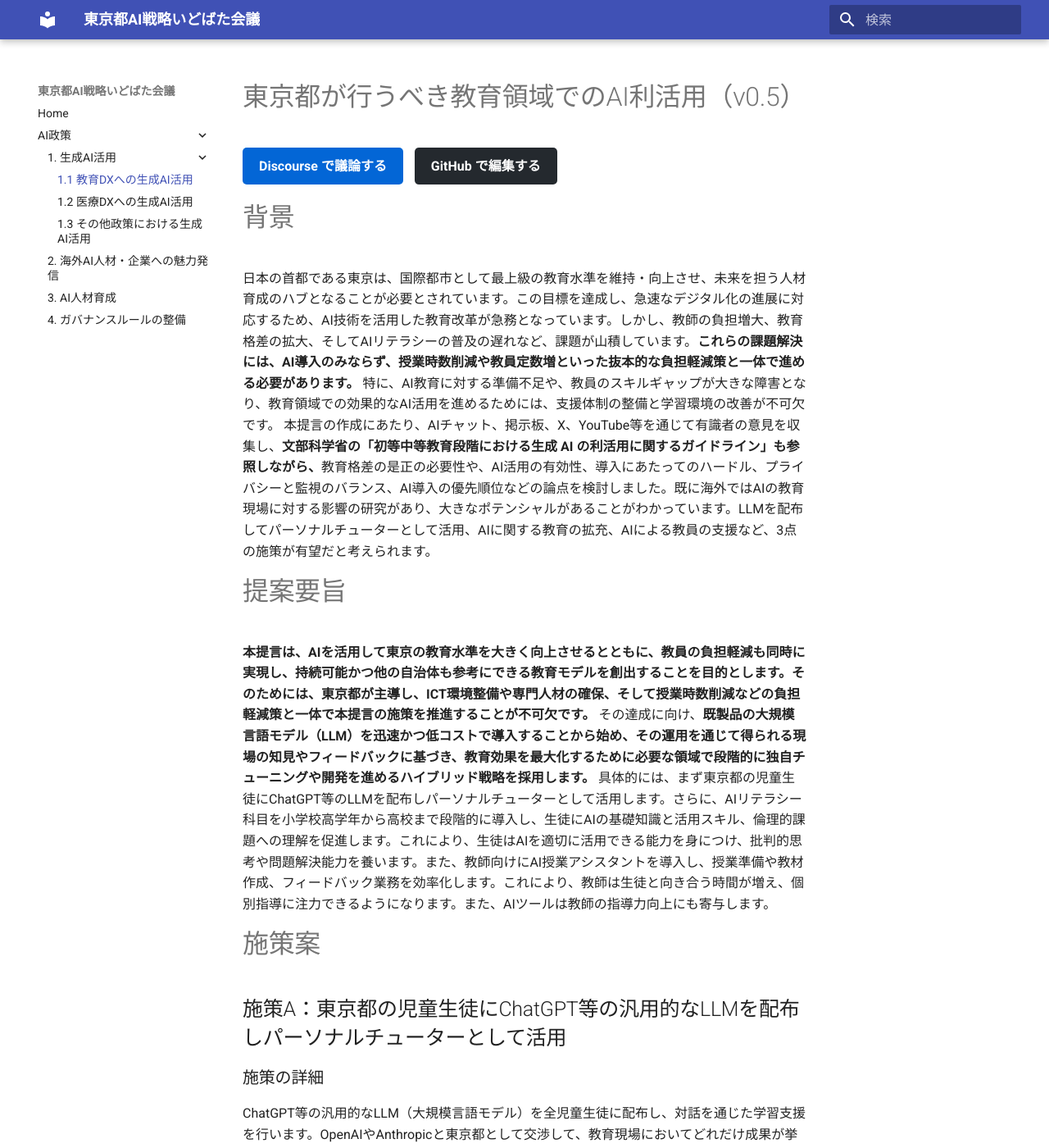
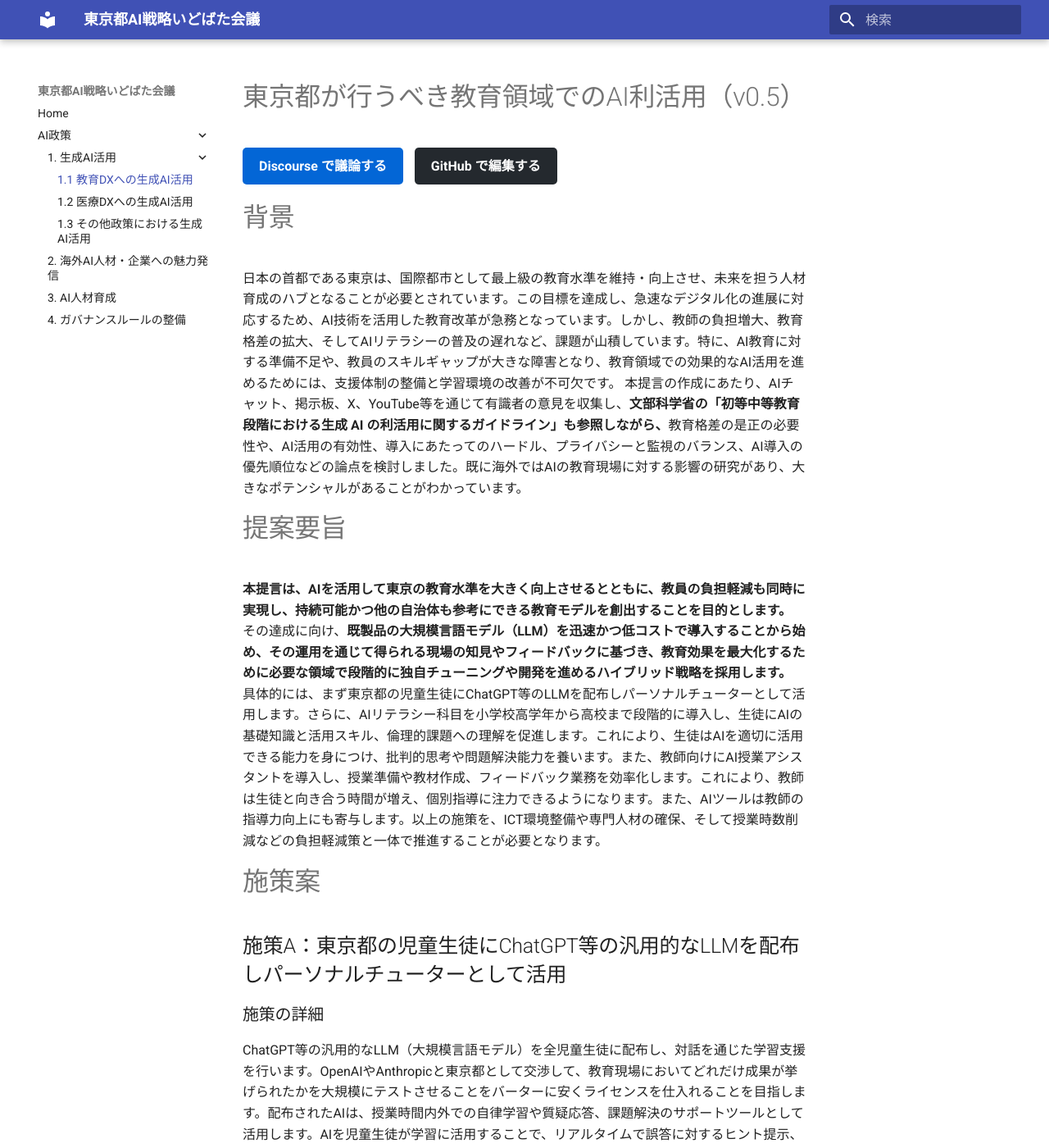
Before and after one commit to takahiroanno2024/2025_ai_idobatakaigi_output, an MkDocs documentation site: the page built from docs/1.1_教育DXへの生成AI活用.md, in a window 1280 px wide and 1400 px high. Shown: the whole window at 82% size. Built offline with MkDocs 1.6.1 and Material for MkDocs 9.7.7, drawn with Linux system fonts in a browser that asks for light colours.

Commit message:
Update 1.1_教育DXへの生成AI活用.md
提案の全体像を踏まえて、提案いただいた文言の記載場所を変更しました。

```diff
--- a/docs/1.1_教育DXへの生成AI活用.md
+++ b/docs/1.1_教育DXへの生成AI活用.md
@@ -8,11 +8,11 @@
 
 
 # 背景
-日本の首都である東京は、国際都市として最上級の教育水準を維持・向上させ、未来を担う人材育成のハブとなることが必要とされています。この目標を達成し、急速なデジタル化の進展に対応するため、AI技術を活用した教育改革が急務となっています。しかし、教師の負担増大、教育格差の拡大、そしてAIリテラシーの普及の遅れなど、課題が山積しています。**これらの課題解決には、AI導入のみならず、授業時数削減や教員定数増といった抜本的な負担軽減策と一体で進める必要があります。** 特に、AI教育に対する準備不足や、教員のスキルギャップが大きな障害となり、教育領域での効果的なAI活用を進めるためには、支援体制の整備と学習環境の改善が不可欠です。
-本提言の作成にあたり、AIチャット、掲示板、X、YouTube等を通じて有識者の意見を収集し、**文部科学省の「初等中等教育段階における生成 AI の利活用に関するガイドライン」も参照しながら、**教育格差の是正の必要性や、AI活用の有効性、導入にあたってのハードル、プライバシーと監視のバランス、AI導入の優先順位などの論点を検討しました。既に海外ではAIの教育現場に対する影響の研究があり、大きなポテンシャルがあることがわかっています。LLMを配布してパーソナルチューターとして活用、AIに関する教育の拡充、AIによる教員の支援など、3点の施策が有望だと考えられます。
+日本の首都である東京は、国際都市として最上級の教育水準を維持・向上させ、未来を担う人材育成のハブとなることが必要とされています。この目標を達成し、急速なデジタル化の進展に対応するため、AI技術を活用した教育改革が急務となっています。しかし、教師の負担増大、教育格差の拡大、そしてAIリテラシーの普及の遅れなど、課題が山積しています。特に、AI教育に対する準備不足や、教員のスキルギャップが大きな障害となり、教育領域での効果的なAI活用を進めるためには、支援体制の整備と学習環境の改善が不可欠です。
+本提言の作成にあたり、AIチャット、掲示板、X、YouTube等を通じて有識者の意見を収集し、**文部科学省の「初等中等教育段階における生成 AI の利活用に関するガイドライン」も参照しながら、**教育格差の是正の必要性や、AI活用の有効性、導入にあたってのハードル、プライバシーと監視のバランス、AI導入の優先順位などの論点を検討しました。既に海外ではAIの教育現場に対する影響の研究があり、大きなポテンシャルがあることがわかっています。
 
 # 提案要旨
-**本提言は、AIを活用して東京の教育水準を大きく向上させるとともに、教員の負担軽減も同時に実現し、持続可能かつ他の自治体も参考にできる教育モデルを創出することを目的とします。そのためには、東京都が主導し、ICT環境整備や専門人材の確保、そして授業時数削減などの負担軽減策と一体で本提言の施策を推進することが不可欠です。** その達成に向け、**既製品の大規模言語モデル（LLM）を迅速かつ低コストで導入することから始め、その運用を通じて得られる現場の知見やフィードバックに基づき、教育効果を最大化するために必要な領域で段階的に独自チューニングや開発を進めるハイブリッド戦略を採用します。** 具体的には、まず東京都の児童生徒にChatGPT等のLLMを配布しパーソナルチューターとして活用します。さらに、AIリテラシー科目を小学校高学年から高校まで段階的に導入し、生徒にAIの基礎知識と活用スキル、倫理的課題への理解を促進します。これにより、生徒はAIを適切に活用できる能力を身につけ、批判的思考や問題解決能力を養います。また、教師向けにAI授業アシスタントを導入し、授業準備や教材作成、フィードバック業務を効率化します。これにより、教師は生徒と向き合う時間が増え、個別指導に注力できるようになります。また、AIツールは教師の指導力向上にも寄与します。
+**本提言は、AIを活用して東京の教育水準を大きく向上させるとともに、教員の負担軽減も同時に実現し、持続可能かつ他の自治体も参考にできる教育モデルを創出することを目的とします。** その達成に向け、**既製品の大規模言語モデル（LLM）を迅速かつ低コストで導入することから始め、その運用を通じて得られる現場の知見やフィードバックに基づき、教育効果を最大化するために必要な領域で段階的に独自チューニングや開発を進めるハイブリッド戦略を採用します。** 具体的には、まず東京都の児童生徒にChatGPT等のLLMを配布しパーソナルチューターとして活用します。さらに、AIリテラシー科目を小学校高学年から高校まで段階的に導入し、生徒にAIの基礎知識と活用スキル、倫理的課題への理解を促進します。これにより、生徒はAIを適切に活用できる能力を身につけ、批判的思考や問題解決能力を養います。また、教師向けにAI授業アシスタントを導入し、授業準備や教材作成、フィードバック業務を効率化します。これにより、教師は生徒と向き合う時間が増え、個別指導に注力できるようになります。また、AIツールは教師の指導力向上にも寄与します。以上の施策を、ICT環境整備や専門人材の確保、そして授業時数削減などの負担軽減策と一体で推進することが必要となります。
 
 # 施策案
 
```
